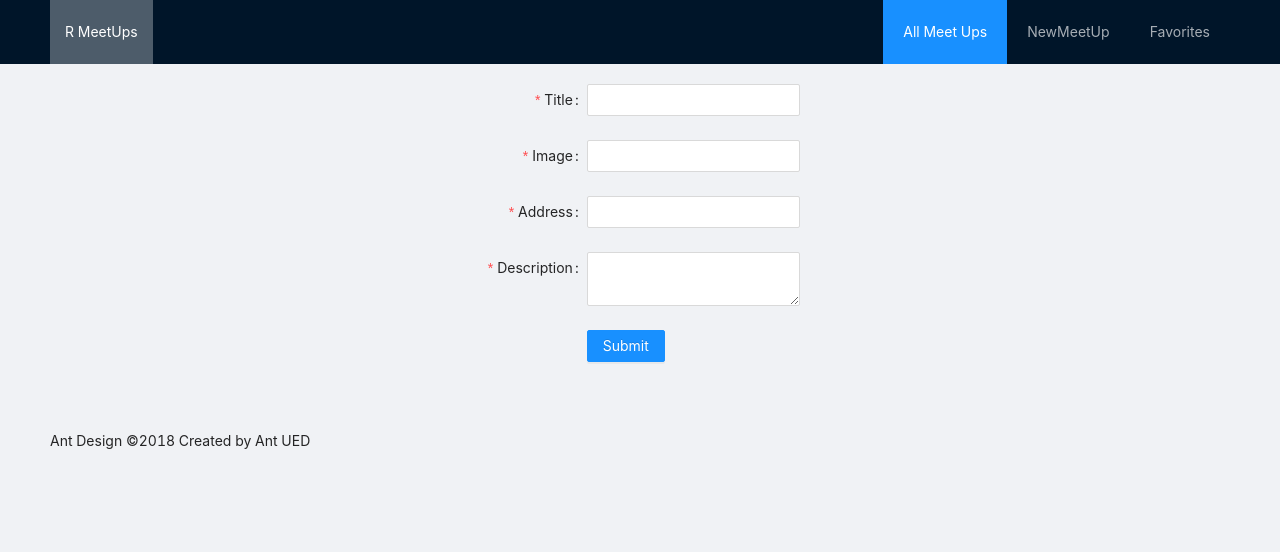
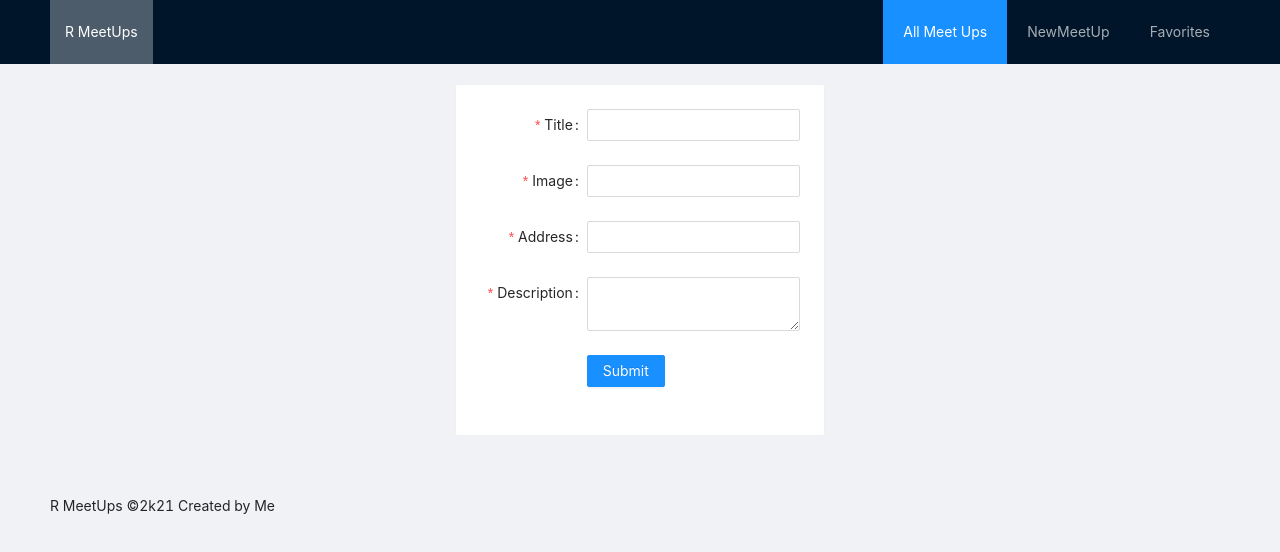
Before and after one commit to autoex/React-Crash-Course-for-Beginners-2021, a React (Create React App) app: page /new in a window 1280 px wide. Shown: the top 552 px of the page. Built offline with nearby package versions, Linux system fonts and the light colour scheme.

Commit message:
add form

```diff
--- a/src/App.js
+++ b/src/App.js
@@ -28,7 +28,7 @@ const App = () => {
                 </Switch>
             </Content>
             <Footer>
-                Ant Design ©2018 Created by Ant UED
+                R MeetUps ©2k21 Created by Me
             </Footer>
         </Layout>
     );
--- a/src/pages/NewMeetUp.js
+++ b/src/pages/NewMeetUp.js
@@ -1,9 +1,12 @@
 import React from 'react';
 import FormMeetUp from "../components/FormMeetUp";
+import {Card} from "antd";
 
 const NewMeetUp = () => {
     return (
-        <FormMeetUp/>
+        <Card hoverable>
+            <FormMeetUp/>
+        </Card>
     );
 };
 
```
